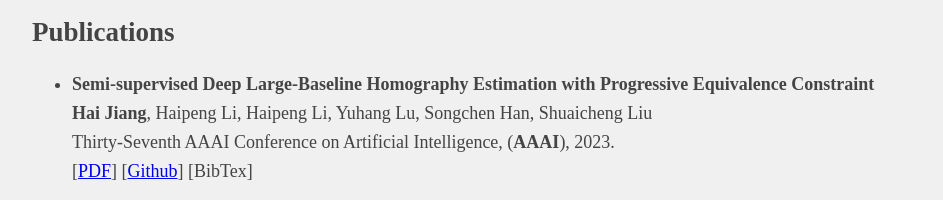
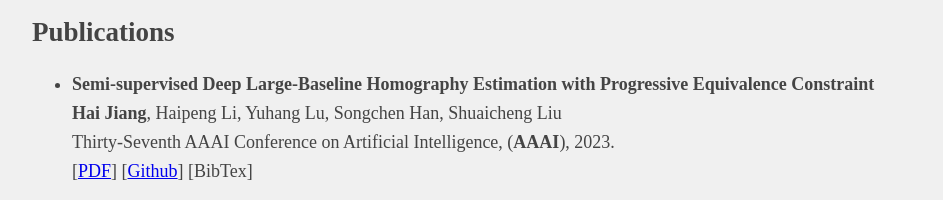
Before and after one commit to JianghaiSCU/jianghai, a plain HTML site: page research.html in a window 1280 px wide. Shown: the part 171-371 px from the top of the page, without its empty margins (168-1111 px from the left). Drawn offline with Linux system fonts and the light colour scheme.

Commit message:
Update research.html

```diff
--- a/research.html
+++ b/research.html
@@ -18,7 +18,7 @@
 			<ul>
 			<li><p>
 				<p><strong>Semi-supervised Deep Large-Baseline Homography Estimation with Progressive Equivalence Constraint</strong>  <br>
-				<strong>Hai Jiang</strong>, Haipeng Li, Haipeng Li, Yuhang Lu, Songchen Han, Shuaicheng Liu&nbsp; <br>
+				<strong>Hai Jiang</strong>, Haipeng Li, Yuhang Lu, Songchen Han, Shuaicheng Liu&nbsp; <br>
 				Thirty-Seventh AAAI Conference on Artificial Intelligence, (<strong>AAAI</strong>), 2023.&nbsp; &nbsp; &nbsp; &nbsp; &nbsp; &nbsp; &nbsp;&nbsp;<br>
 				[<a href="https://arxiv.org/pdf/2212.02763v1.pdf" target="new">PDF</a>] [<a href="https://github.com/megvii-research/LBHomo" target="new">Github</a>] [BibTex]
 			</p></li>
```
